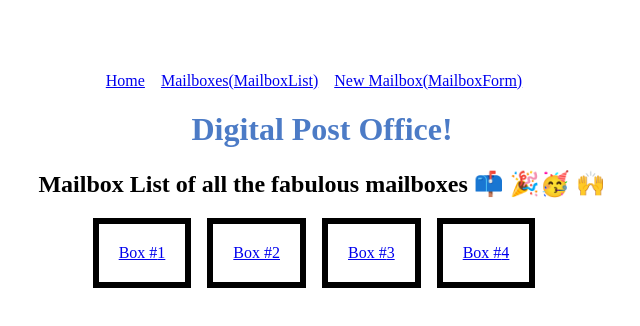
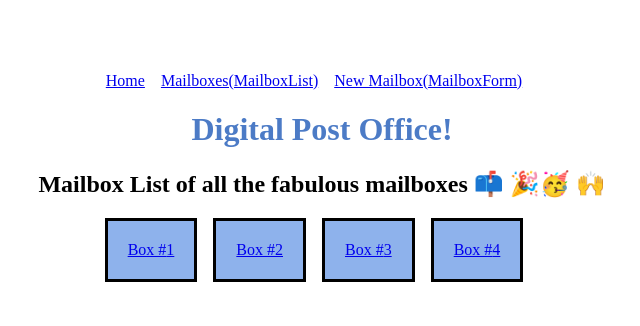
Before and after one commit to SylviaRemington/react-router-dom-lab, a React (Vite) app: page /mailboxes in a window 1280 px wide. Shown: the top 326 px of the page, without its empty margins (350-990 px from the left). Built offline with nearby package versions, Linux system fonts and the light colour scheme.

Commit message:
adjusting colors on index.css

```diff
--- a/src/index.css
+++ b/src/index.css
@@ -53,10 +53,9 @@ nav li {
 li { margin-right: 0; } */
 
 .mail-box {
-  border: 2px solid white;
   padding: 20px;
-  border: 6px solid #000000;
-
+  border: 3px solid #000000;
+  background-color: rgb(142, 178, 236);
 }
 
 form {
```
